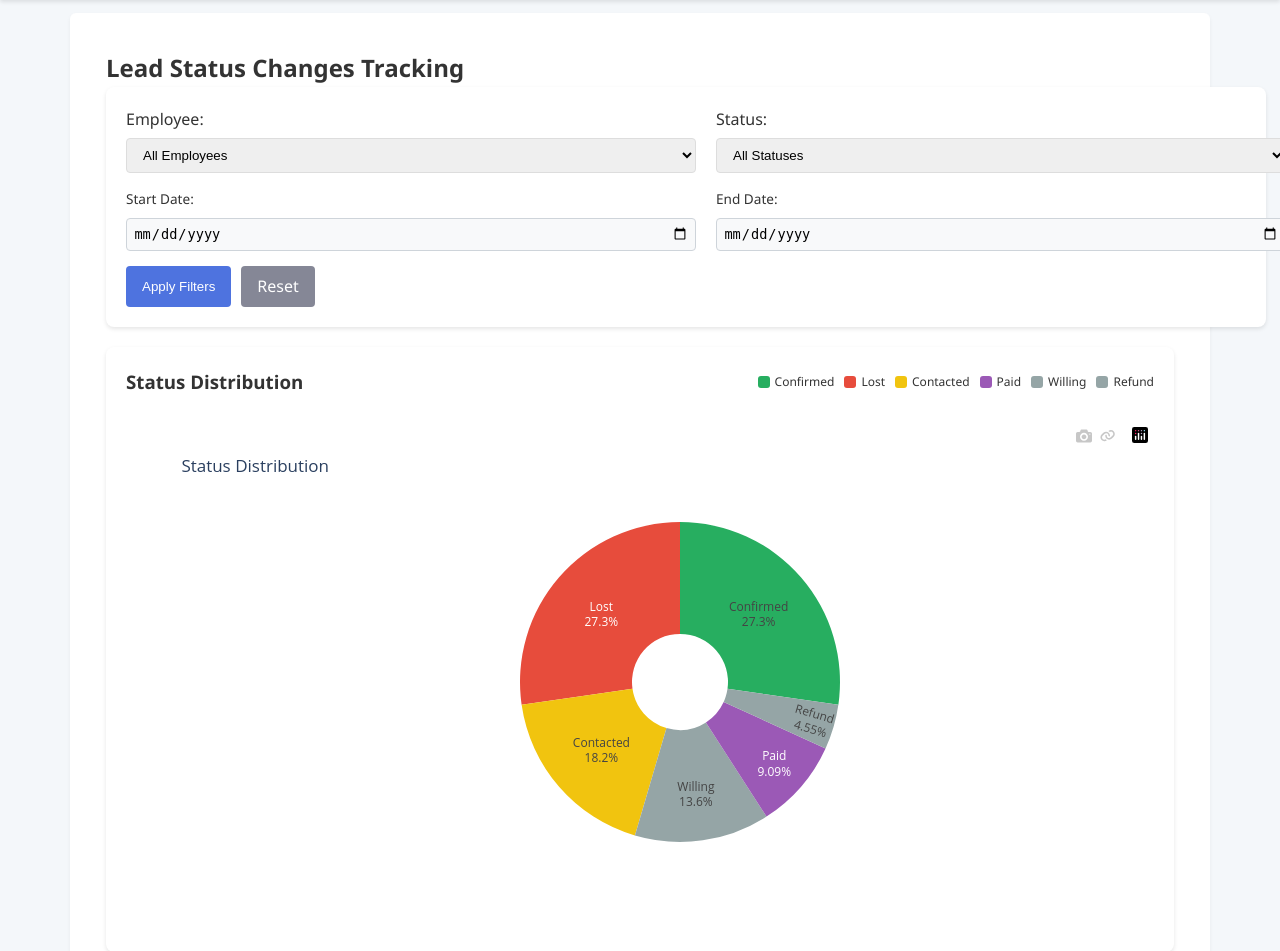
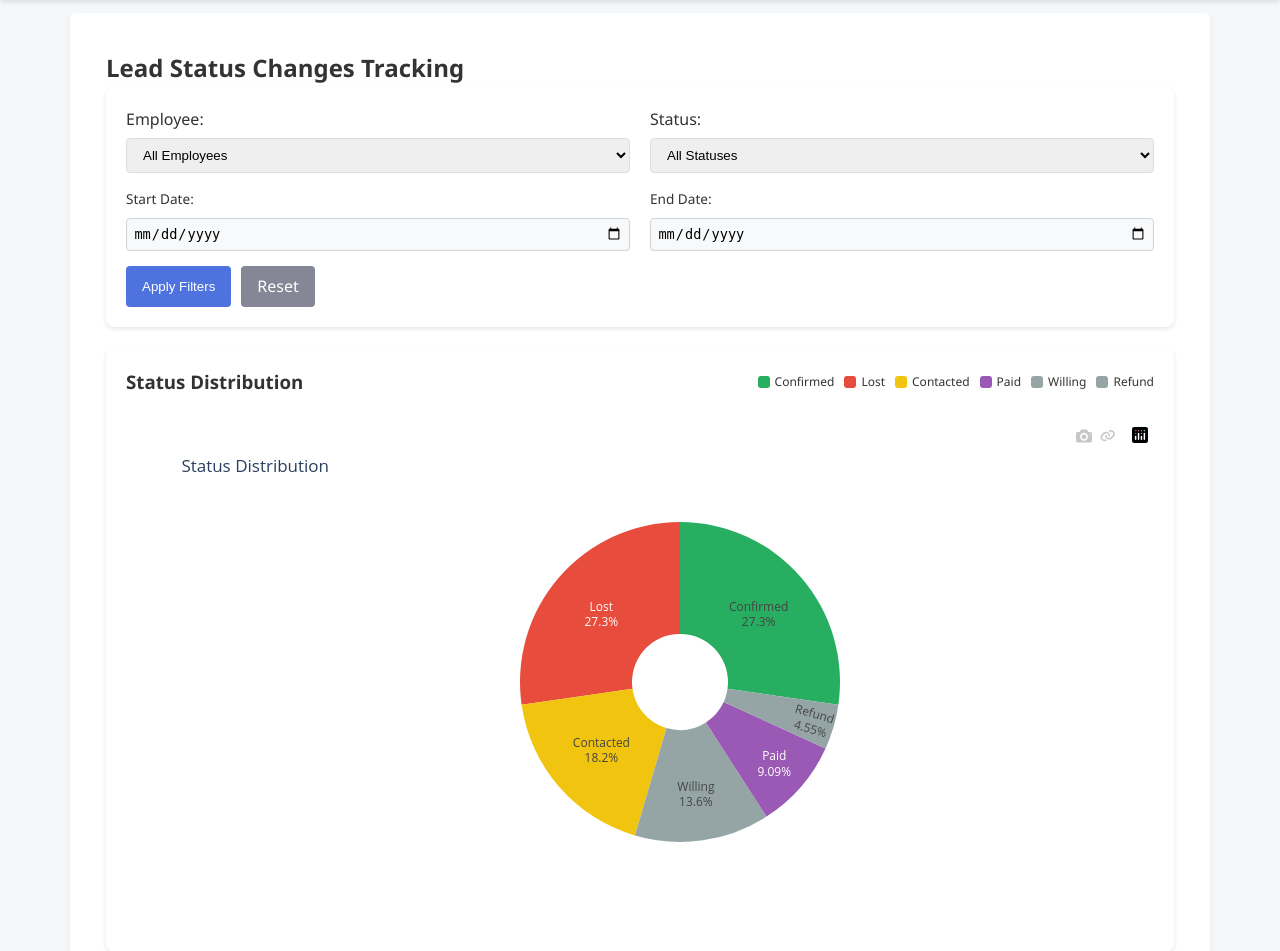
Before and after one commit to shahzaibjanjua25/pacific-trips-flask, a Flask app: page /status_changes in a window 1280 px wide. Shown: the part 67-1018 px from the top of the page. Run offline with Flask 3, Linux system fonts and the light colour scheme; a user stored in the database is signed in; data comes from the database, SQL or seed files in the repository.

Commit message:
status form fixed

```diff
--- a/templates/status_changes_pie.html
+++ b/templates/status_changes_pie.html
@@ -7,7 +7,7 @@
     <!-- Filter Form -->
     <div class="filter-card">
         <form method="GET" action="{{ url_for('status_changes') }}" class="filter-form" >
-            <div class="form-row"style=" width: 1160px;">
+            <div class="form-row">
                 <div class="form-group">
                     <label for="employee_id">Employee:</label>
                     <select name="employee_id" id="employee_id" class="form-control">
@@ -132,7 +132,7 @@
     }
 
     .status-changes-container {
-        max-width: 1200px;
+        /* max-width: 1200px; */
         margin: 0 auto;
         padding: 20px;
     }
@@ -143,14 +143,14 @@
         box-shadow: 0 2px 4px rgba(0, 0, 0, 0.1);
         padding: 20px;
         margin-bottom: 20px;
-        width: 1160px;
+        /* width: 1160px; */
     }
 
     .filter-form .form-row {
         display: flex;
         gap: 20px;
         margin-bottom: 15px;
-         width: 1160px;
+         width: 100%;
     }
 
     .filter-form .form-group {
```
